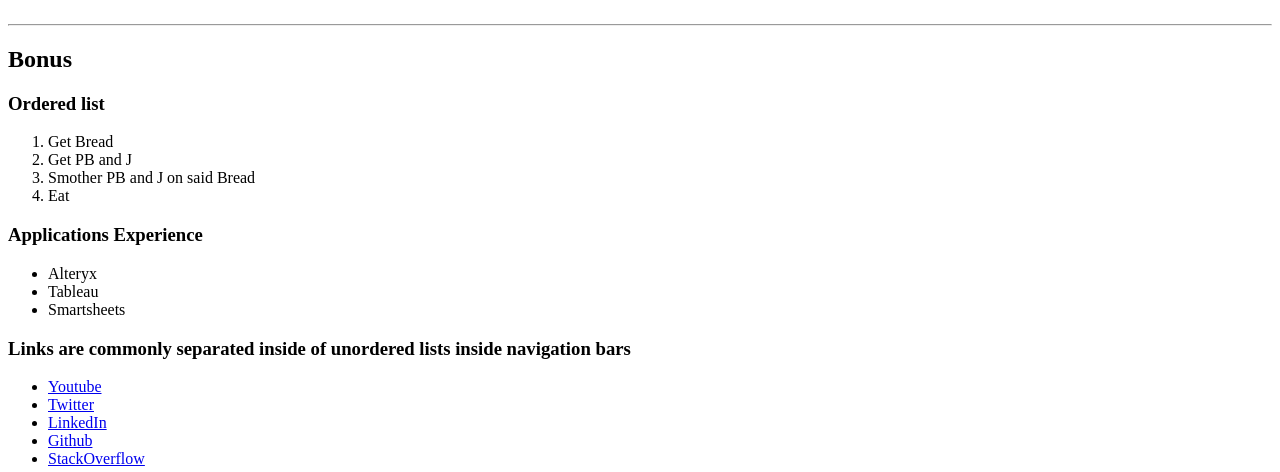
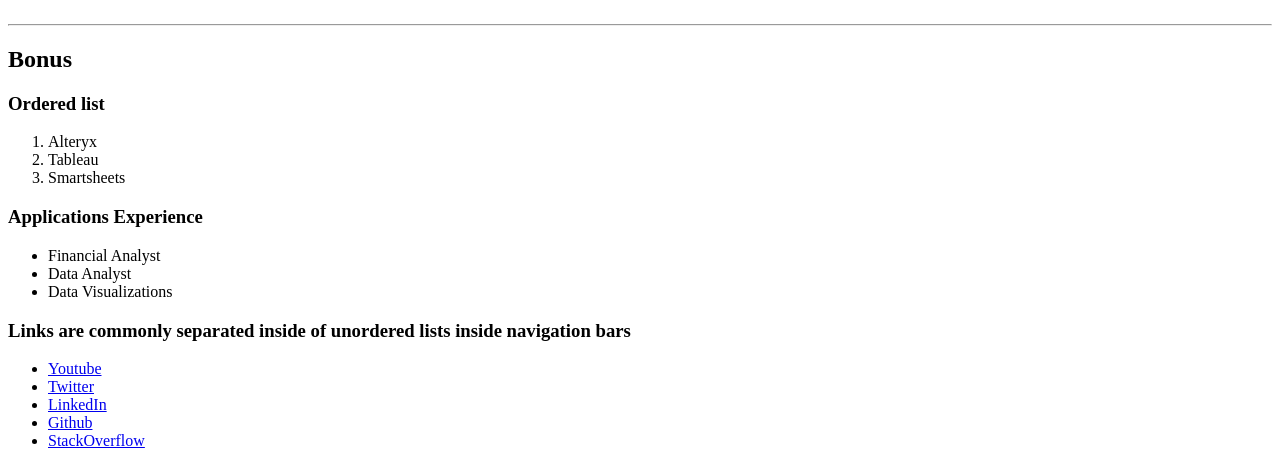
Before and after one commit to mnolker/mnolker.github.io, a plain HTML site: page index.html in a window 1280 px wide. Shown: the part 440-912 px from the top of the page. Drawn offline with Linux system fonts and the light colour scheme.

Commit message:
Update index.html

```diff
--- a/index.html
+++ b/index.html
@@ -14,11 +14,11 @@
   <br>
 
   <!-- Link with New Tab -->
-  <a href="https://www.google.com" target="_blank">Opens new tab</a>
+  <a href="https://www.https://www.linkedin.com/in/melanie-nolker/" target="_blank">Opens new tab</a>
   <br>
 
   <!-- Bold Link -->
-  <strong><a href="https://www.linkedin.com/in/melanie-nolker/">This is a bold link</a></strong>
+  <strong><a href="https://www.kiewit.com">This is a bold link</a></strong>
   <br>
 
   <!-- Placeholder link -->
@@ -31,18 +31,17 @@
   <!-- Ordered List (numbered 1 to 4) -->
   <h3>Ordered list</h3>
   <ol>
-    <li>Get Bread</li>
-    <li>Get PB and J </li>
-    <li>Smother PB and J on said Bread</li>
-    <li>Eat</li>
+    <li>Alteryx</li>
+    <li>Tableau</li>
+    <li>Smartsheets</li>
   </ol>
 
   <!-- Unordered List (bullet pointed) -->
   <h3>Applications Experience</h3>
   <ul>
-    <li>Alteryx</li>
-    <li>Tableau</li>
-    <li>Smartsheets</li>
+    <li>Financial Analyst</li>
+    <li>Data Analyst</li>
+    <li>Data Visualizations</li>
   </ul>
 
   <!-- Nesting anchor elements inside of li elements -->
```
